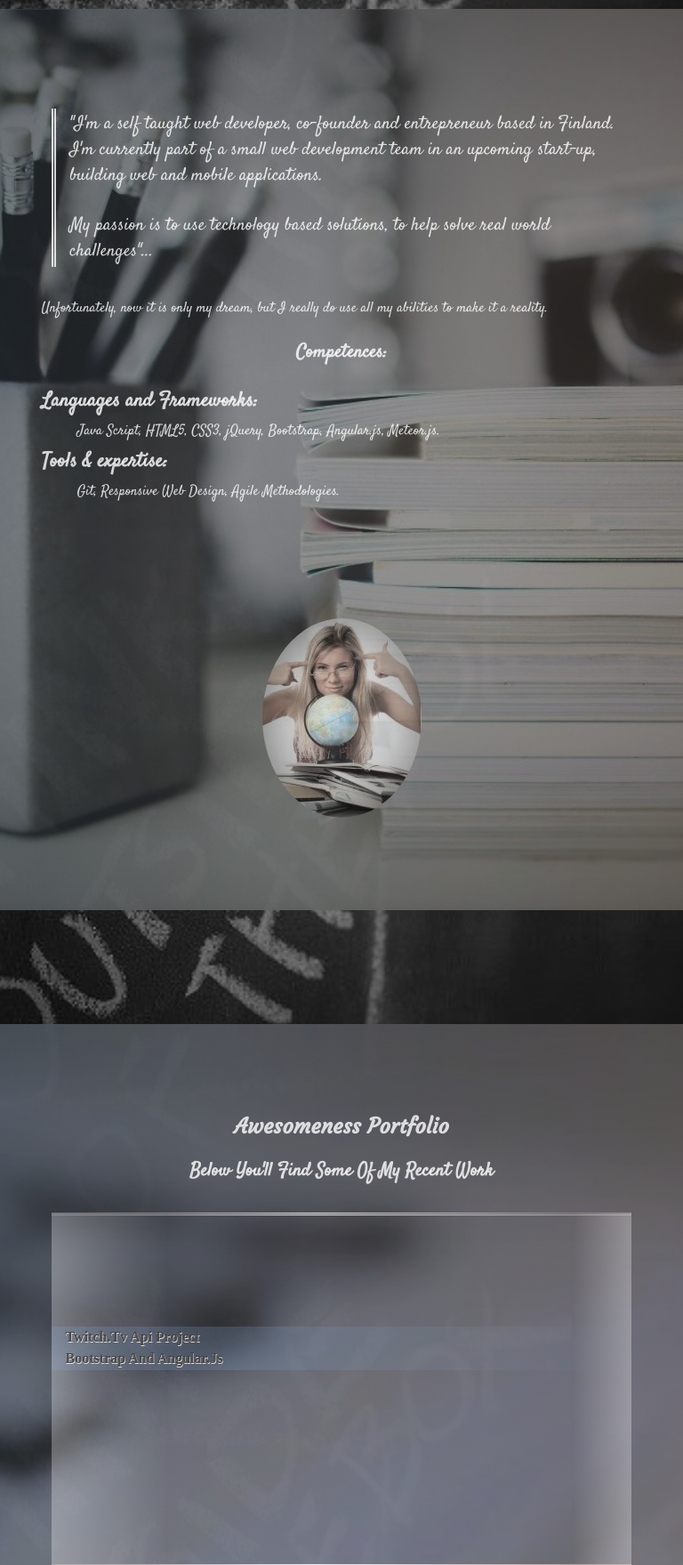
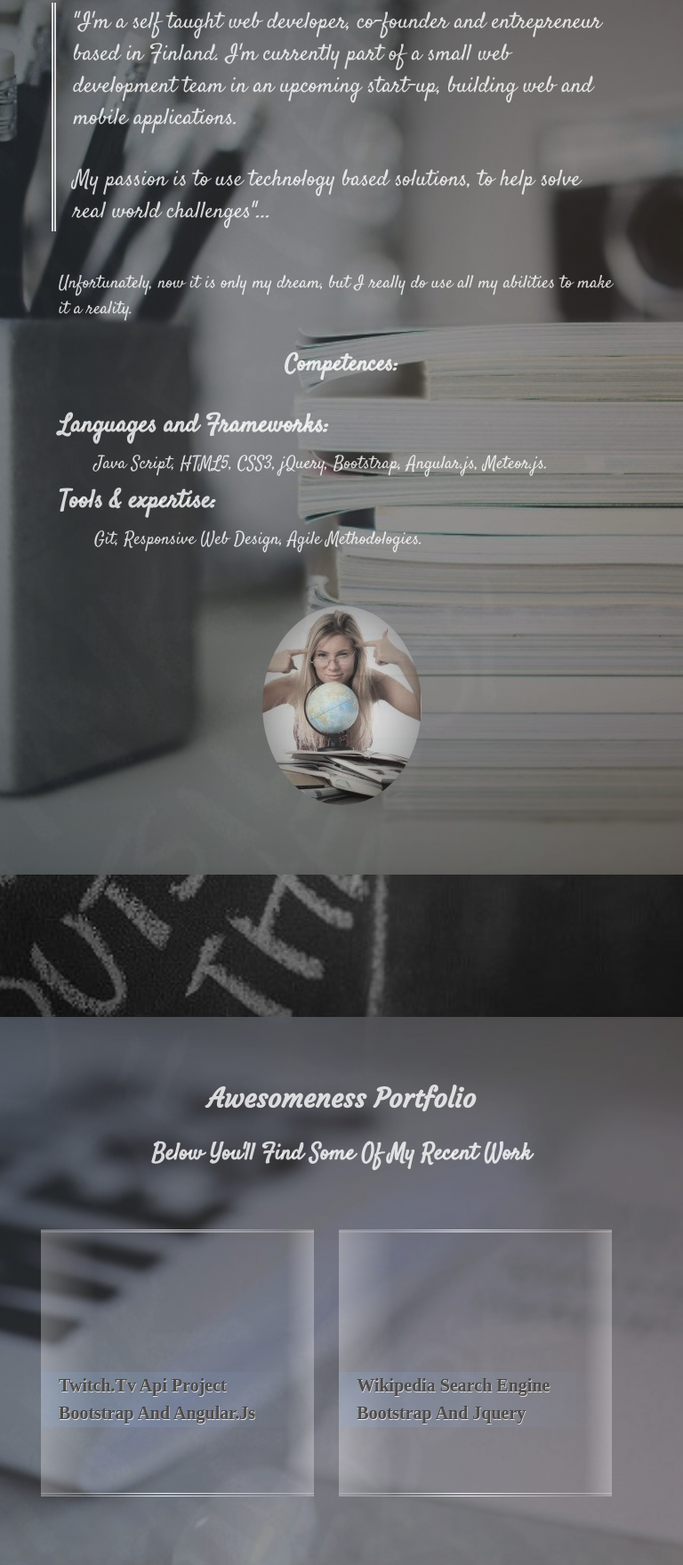
Before and after one commit to smart-com/portfolio, a plain HTML site: page index.html in a window 768 px wide. Shown: the part 1005-2764 px from the top of the page at 89% size. Drawn offline with Linux system fonts and the light colour scheme; a web font is replaced by a local one.

Commit message:
Media for 1024px is ready

```diff
--- a/assets/css/media.css
+++ b/assets/css/media.css
@@ -6,6 +6,49 @@
 
     /* Отступы от верха */
     .part {
-        padding: 16vh 4vw;
+        padding: 15vh 4vw;
     }
 }
+
+@media( min-width: 768px ) and ( max-width: 1023px ) {
+
+    html {
+        font-size: 20px;
+    }
+
+    /* Выстраиваем социальные кнопки в горизонталь */
+    .social-menu a {
+        display: inline;
+    }
+
+    .items div {
+        display: inline-block;
+    }
+
+    .items div {
+        width: 40vw;
+        height: 15rem;
+        vertical-align: top;
+        margin-right: 3vw;
+    }
+
+    /* Отодвигаем первый пункт меню */
+    .top-menu nav a:first-child {
+        margin-right: 20vw;
+    }
+
+    hr,
+    .social-menu,
+    .photo {
+        margin-top: 7vh;
+    }
+
+    /* Отступы от верха */
+    .part {
+        padding: 6vh 6vw;
+    }
+
+    .feedback {
+        width: 60vw;
+    }
+}
```
Also changed, not shown: humans.txt.
